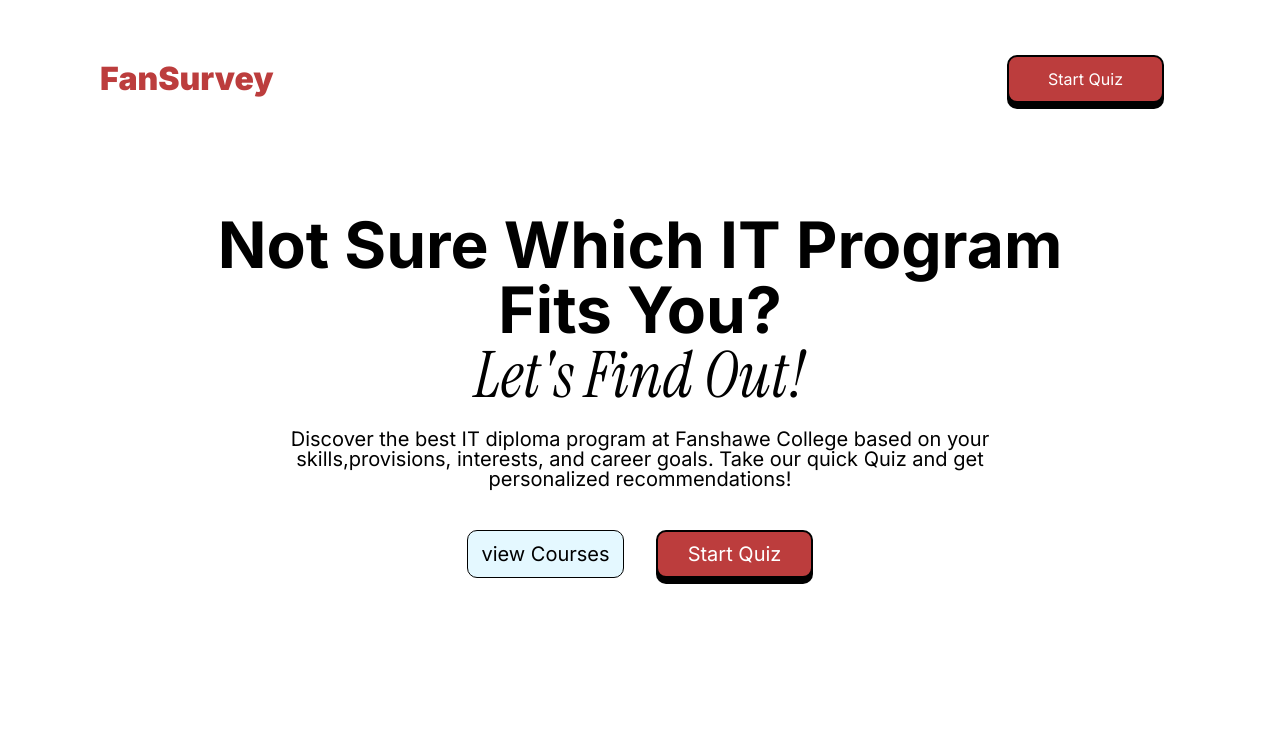
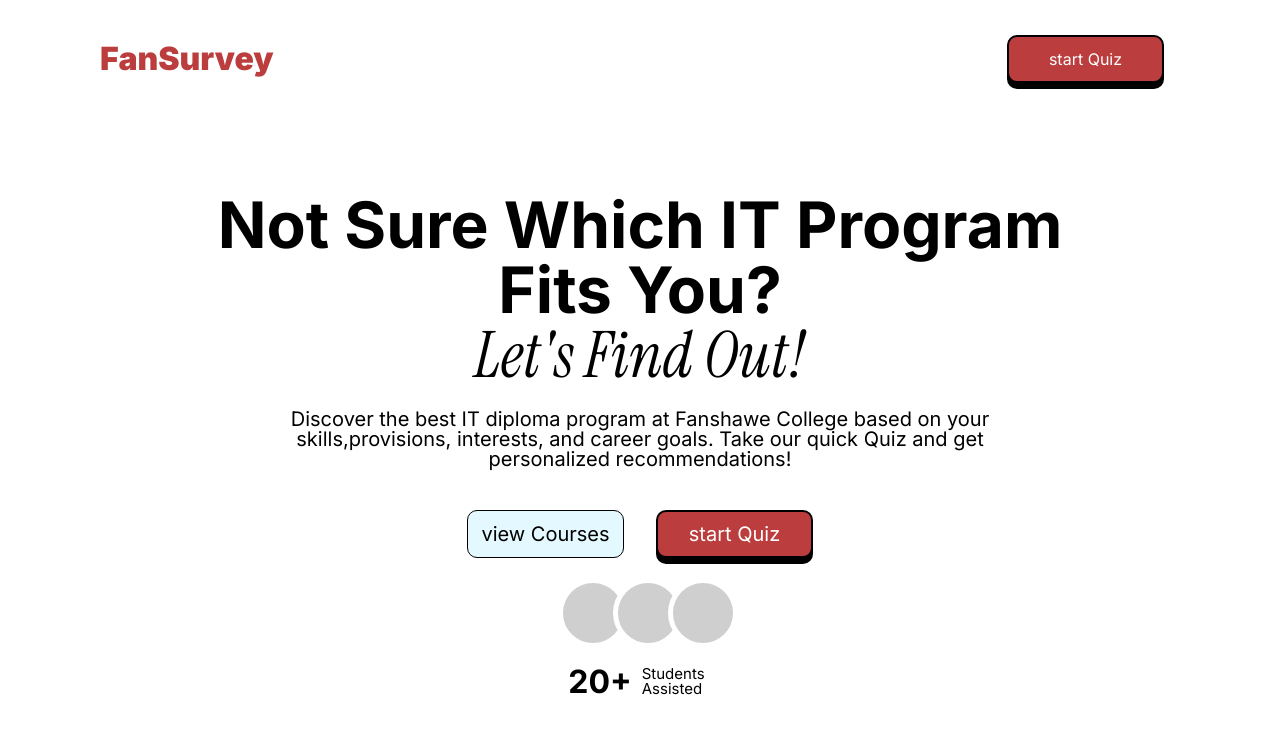
Before and after one commit to andresmotta9/fanshawe-survey-front, a React (Vite) app: page / in a window 1280 px wide. Shown: the top 734 px of the page. Built offline with nearby package versions, Linux system fonts and the light colour scheme; no server answers; a web font is replaced by a local one.

Commit message:
Refactor quiz button components and styles; remove StartQuizButton, add PrimaryQuizButton, and implement testimonial avatars

```diff
--- a/src/components/startQuizButton/index.jsx
+++ b/src/components/primaryQuizButton/index.jsx
@@ -10,10 +10,10 @@ function MobileHeader() {
 }
 
 
-export default function StartQuizButton(props) {
+export default function PrimaryQuizButton(props) {
     return (
         <div>
-            {(props.mobileHeader == true) ? <MobileHeader/> : <button className='startQuizButton'>Start Quiz</button>}
+            {(props.mobileHeader == true) ? <MobileHeader/> : <button className='startQuizButton'>{props.name}</button>}
         </div>
     )
 }
--- /dev/null
+++ b/src/components/testimonialAvatars/index.jsx
@@ -0,0 +1,9 @@
+import "./styles.css"
+
+export default function TestimonialAvatar(props) {
+    return (
+        <div className="testimonialAvatar">
+            {/* <img src={props.avatar} alt="Avatar" width={100} height={100} /> */}
+        </div>
+    )
+}
--- /dev/null
+++ b/src/components/testimonialAvatars/styles.css
@@ -0,0 +1,8 @@
+.testimonialAvatar{
+    width: 70px;
+    height: 70px;
+    border-radius: 50%;
+    border: 5px solid white;
+    background-color: rgb(207, 207, 207);
+    margin-right: -15px;
+}
--- a/src/features/headerSection/index.jsx
+++ b/src/features/headerSection/index.jsx
@@ -1,6 +1,6 @@
 import React from 'react'
 import './styles.css'
-import StartQuizButton from '../../components/startQuizButton'
+import PrimaryQuizButton from '../../components/primaryQuizButton'
 import { useMediaQuery } from 'react-responsive'
 
 
@@ -14,7 +14,7 @@ export default function HeaderSection({props}) {
     return (
         <div className='headerSection'>
             <div className='logo'>FanSurvey</div>
-            <div><StartQuizButton mobileHeader= {!isDesktop}/></div>
+            <div><PrimaryQuizButton mobileHeader= {!isDesktop} name="start Quiz"/></div>
         </div>
     )
 }
--- a/src/features/headerSection/styles.css
+++ b/src/features/headerSection/styles.css
@@ -15,6 +15,6 @@
 
 @media (min-width: 1024px) {
     .headerSection {
-        margin: 55px 100px 0px 100px;
+        margin: 35px 100px 0px 100px;
     }
   }
--- a/src/features/heroSection/index.jsx
+++ b/src/features/heroSection/index.jsx
@@ -1,7 +1,8 @@
 import React from "react"
 import './styles.css'
-import StartQuizButton from '../../components/startQuizButton'
 import SecondaryButton from "../../components/secondaryButton"
+import PrimaryQuizButton from "../../components/primaryQuizButton"
+import TestimonialAvatar from "../../components/testimonialAvatars"
 
 export default function HeroSection(props) {
     return(
@@ -14,7 +15,21 @@ export default function HeroSection(props) {
             </div>
             <div className="buttonContainer">
                 <SecondaryButton name="view Courses"/>
-                <StartQuizButton />
+                <PrimaryQuizButton name="start Quiz"/>
+            </div>
+            <div className="Testimonials">
+                <div className="TestimonialAvatarContainer">
+                    <TestimonialAvatar />
+                    <TestimonialAvatar />
+                    <TestimonialAvatar />
+
+                </div>
+                <div>
+                    <div className="testimonialText">
+                        <h4>20+</h4>
+                        <p>Students Assisted</p>
+                    </div>
+                </div>
             </div>
         </div>
     )
--- a/src/features/heroSection/styles.css
+++ b/src/features/heroSection/styles.css
@@ -6,7 +6,7 @@
     font-family: inter;
     font-weight: 700;
     text-align: center;
-    width: 352px;
+    width: 300px;
     line-height: 101.2%;
     margin: auto;
     margin-top: 30px;
@@ -37,6 +37,37 @@
     font-size: 20px;
 
 }
+.TestimonialAvatarContainer{
+    display: flex;
+    margin: 10px 0px;
+}
+
+.Testimonials{
+    display: flex;
+    justify-content: center;
+    align-items: center;
+    flex-direction: column;
+
+}
+.testimonialText {
+    display: flex;
+    justify-content: center;
+    align-items: center;
+}
+.testimonialText h4{
+    font-size: 32px;
+    font-weight: 700;
+
+
+
+}
+.testimonialText p{
+    width: 70px;
+    font-size: 15px;
+    line-height: 99%;
+    margin-left: 10px;
+}
+
 
 /* desktop view */
 @media (min-width: 1024px) {
```
Also changed, not shown: src/components/primaryQuizButton/styles.css (renamed from src/components/startQuizButton/styles.css).
